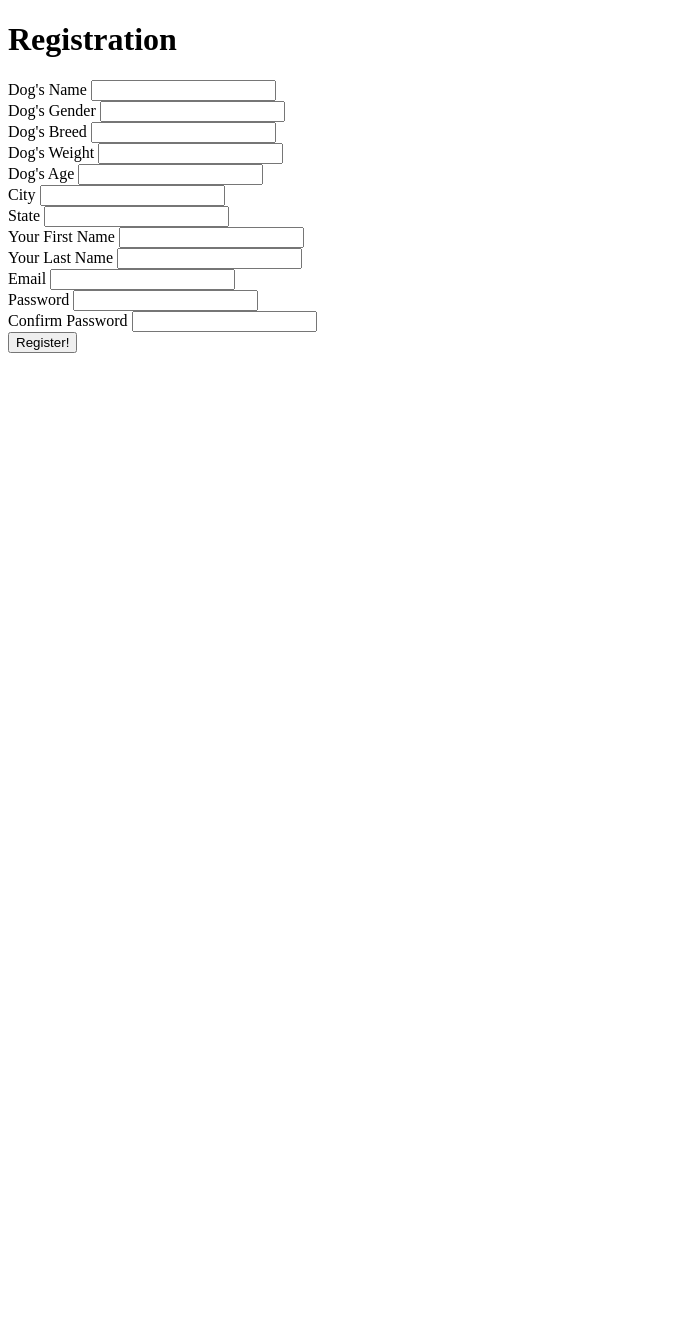
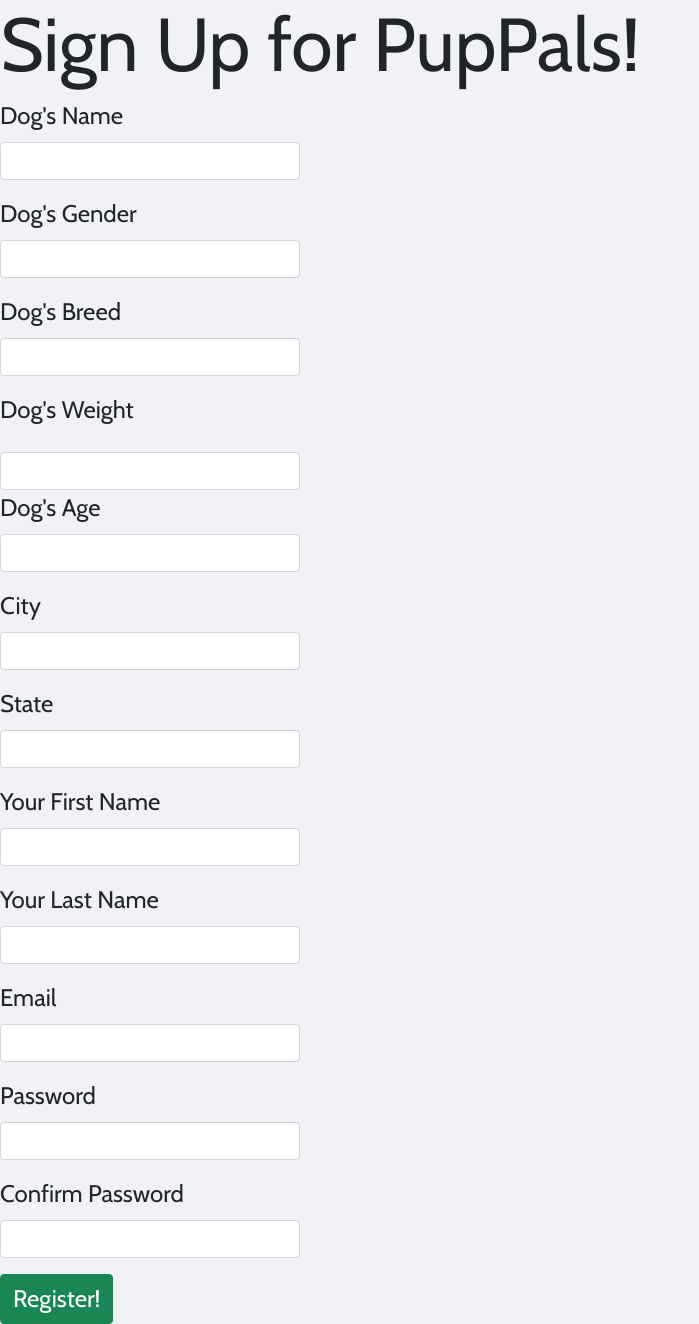
Before and after one commit to Mikey-Simmons/PupPals, a Django app: page /signup in a window 1280 px wide. Shown: the whole page, without its empty margins (0-699 px from the left). Before the commit the page ends 353 px from the top, so only its background shows below. Run offline with Django 3.2, Linux system fonts and the light colour scheme.

Commit message:
added style to reg
added bootstrap//css//google fonts

```diff
--- /dev/null
+++ b/main/static/css/style.css
@@ -0,0 +1,19 @@
+ #reg{
+    width: 300px;
+    font-family: -apple-system, BlinkMacSystemFont, 'Segoe UI', Roboto, Oxygen, Ubuntu, Cantarell, 'Open Sans', 'Helvetica Neue', sans-serif;
+}
+.mb-3{
+    font-family: 'Cabin', sans-serif;
+    font-size: x-large
+}
+h1{
+    font-family: 'Cabin', sans-serif;
+    font-size: 75px;
+}
+#container{
+    background-color: #f0f2f5;
+}
+button{
+    font-family: 'Cabin', sans-serif;
+    font-size: x-large !important;
+}
--- a/main/templates/register.html
+++ b/main/templates/register.html
@@ -1,42 +1,80 @@
 <!DOCTYPE html>
 <html lang="en">
+
 <head>
     <meta charset="UTF-8">
     <meta http-equiv="X-UA-Compatible" content="IE=edge">
     <meta name="viewport" content="width=device-width, initial-scale=1.0">
 
     <title>Sign Up!</title>
+    <link href="https://cdn.jsdelivr.net/npm/bootstrap@5.0.0-beta3/dist/css/bootstrap.min.css" rel="stylesheet"
+        integrity="sha384-eOJMYsd53ii+scO/bJGFsiCZc+5NDVN2yr8+0RDqr0Ql0h+rP48ckxlpbzKgwra6" crossorigin="anonymous">
+    <link rel="stylesheet" href="static/css/style.css">
+    <link rel="preconnect" href="https://fonts.gstatic.com">
+    <link href="https://fonts.googleapis.com/css2?family=Cabin&display=swap" rel="stylesheet">
 </head>
+
 <body>
-    <h1>Registration</h1>
-        <form action="/register" method="post">
-            {% csrf_token %}
-            <label for="dog_name">Dog's Name</label>
-            <input type="text" name="dog_name" id="dog_name"><br>
-            <label for="dog_gender">Dog's Gender</label>
-            <input type="text" name="dog_gender" id="dog_gender"><br>
-            <label for="dog_breed">Dog's Breed</label>
-            <input type="text" name="dog_breed" id="dog_breed"><br>
-            <label for="dog_weight">Dog's Weight</label>
-            <input type="text" name="dog_weight" id="dog_weight"><br>
-            <label for="dog_age">Dog's Age</label>
-            <input type="text" name="dog_age" id="dog_age"><br>
-            <label for="dog_city">City</label>
-            <input type="text" name="dog_city" id="dog_city"><br>
-            <label for="dog_state">State</label>
-            <input type="text" name="dog_state" id="dog_state"><br>
-            <label for="dog_owner_first">Your First Name</label>
-            <input type="text" name="dog_owner_first" id="dog_owner_first"><br>
-            <label for="dog_owner_last">Your Last Name</label>
-            <input type="text" name="dog_owner_last" id="dog_owner_last"><br>
-            <label for="email">Email </label>
-            <input type="email" name="email" id="email"><br>
-            <label for="password">Password</label>
-            <input type="password" name="password" id="password"><br>
-            <label for="confirm_password">Confirm Password</label>
-            <input type="password" name="confirm_password" id="confirm_password"><br>
-            <button type="submit">Register!</button>
+    <div id="container">
+    <h1>Sign Up for PupPals!</h1>
+    <form id="reg" action="/register" method="post">
+        {% csrf_token %}
+        <div class="mb-3">
+            <label for="dog_name" class="form-label">Dog's Name</label>
+            <input type="text" class="form-control" name="dog_name" id="dog_name">
+        </div>
+        <div class="mb-3">
+            <label class="form-label" for="dog_gender">Dog's Gender</label>
+            <input class="form-control" type="text" name="dog_gender" id="dog_gender">
+        </div>
+        <div class="mb-3">
+            <label class="form-label" for="dog_breed">Dog's Breed</label>
+            <input class="form-control" type="text" name="dog_breed" id="dog_breed">
+        </div>
+        <div class="mb-3">
+            <label class="form-label" for="dog_weight">Dog's Weight</label>
+        </div>
+        <input class="form-control" type="text" name="dog_weight" id="dog_weight">
+        <div class="mb-3">
+            <label class="form-label" for="dog_age">Dog's Age</label>
 
-        </form>
+            <input class="form-control" type="text" name="dog_age" id="dog_age">
+        </div>
+        <div class="mb-3">
+            <label class="form-label" for="dog_city">City</label>
+
+
+            <input class="form-control" type="text" name="dog_city" id="dog_city">
+        </div>
+        <div class="mb-3">
+            <label class="form-label" for="dog_state">State</label>
+
+            <input class="form-control" type="text" name="dog_state" id="dog_state">
+        </div>
+        <div class="mb-3">
+            <label class="form-label" for="dog_owner_first">Your First Name</label>
+            <input class="form-control" type="text" name="dog_owner_first" id="dog_owner_first">
+        </div>
+        <div class="mb-3">
+            <label class="form-label" for="dog_owner_last">Your Last Name</label>
+            <input class="form-control" type="text" name="dog_owner_last" id="dog_owner_last">
+        </div>
+        <div class="mb-3">
+            <label class="form-label" for="email">Email </label>
+            <input class="form-control" type="email" name="email" id="email">
+        </div>
+        <div class="mb-3">
+            <label class="form-label" for="password">Password</label>
+            <input class="form-control" type="password" name="password" id="password">
+        </div>
+        <div class="mb-3">
+            <label class="form-label" for="confirm_password">Confirm Password</label>
+            <input class="form-control" type="password" name="confirm_password" id="confirm_password">
+        </div>
+            <button class="btn btn-success" type="submit">Register!</button>
+        </div>
+    </form>
+</div>
 </body>
+
 </html>
```
Also changed, not shown: main/templates/index.html (+11 -3 lines), main/templates/welcome.html (+7 -2 lines), db.sqlite3.
